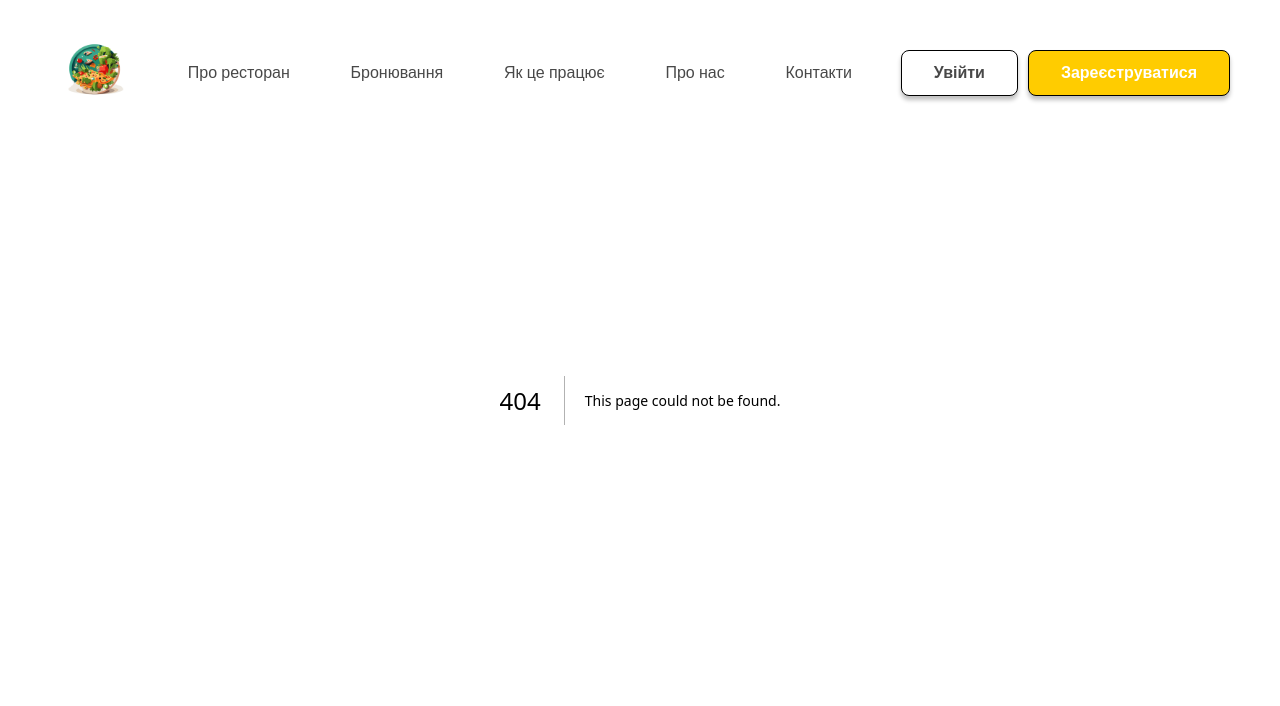
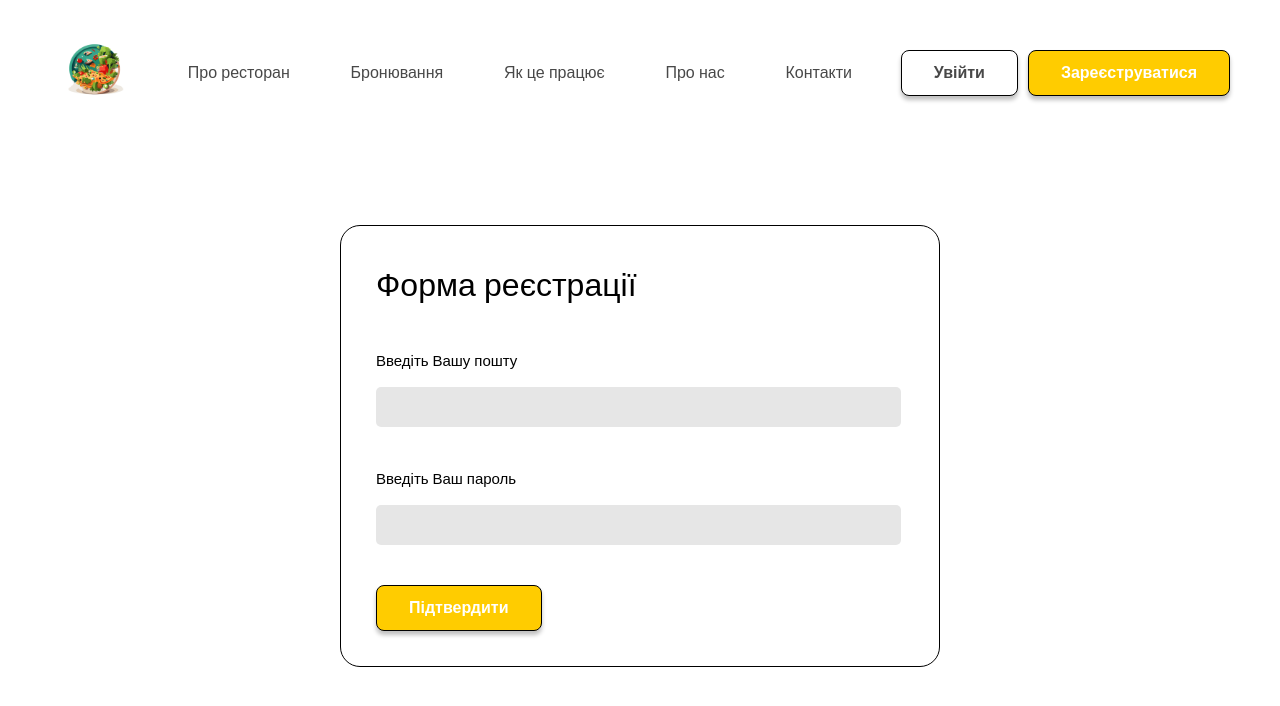
Before and after one commit to zagrebelnio/table-reserve-front, a Next.js app: page /auth in a window 1280 px wide. Before the commit this address had no page. Shown: the top 706 px of the page. Built offline with nearby package versions, Linux system fonts and the light colour scheme.

Commit message:
add auth page

```diff
--- /dev/null
+++ b/src/app/auth/page.js
@@ -0,0 +1,30 @@
+'use client';
+import { PrimaryButton, SecondaryButton } from '@/app/ui/buttons';
+import styles from './page.module.css';
+import { useSearchParams } from 'next/navigation';
+
+export default function Auth() {
+  const searchParams = useSearchParams();
+  const mode = searchParams.get('mode');
+
+  return (
+    <main className={styles.main}>
+      <form className={styles.form}>
+        <h1>{mode === 'login' ? 'З поверненням!' : 'Форма реєстрації'}</h1>
+        {mode === 'signup' && (
+          <>
+            <label>Введіть Ваше ім&apos;я</label>
+            <input type="text" />
+            <label>Введіть Ваше прізвище</label>
+            <input type="text" />
+          </>
+        )}
+        <label>Введіть Вашу пошту</label>
+        <input type="email" />
+        <label>Введіть Ваш пароль</label>
+        <input type="password" />
+        <PrimaryButton>Підтвердити</PrimaryButton>
+      </form>
+    </main>
+  );
+}
--- /dev/null
+++ b/src/app/auth/page.module.css
@@ -0,0 +1,41 @@
+.main {
+  margin-top: 105px;
+  display: flex;
+  justify-content: center;
+}
+
+.form {
+  margin-top: 120px;
+  border: 1px solid var(--fg-color);
+  border-radius: 20px;
+  padding: 35px;
+  display: flex;
+  flex-direction: column;
+  width: 600px;
+}
+
+.form h1 {
+  font-size: 32px;
+  font-weight: 500;
+}
+
+.form label {
+  margin-top: 40px;
+  font-size: 15px;
+  font-weight: 500;
+}
+
+.form input  {
+  margin-top: 15px;
+  height: 40px;
+  border-radius: 5px;
+  background-color: var(--bg-input-color);
+  border: none;
+  padding: 0 10px;
+  width: 525px;
+}
+
+.form button {
+  margin-top: 40px;
+  align-self: start;
+}
--- a/src/app/globals.css
+++ b/src/app/globals.css
@@ -12,6 +12,7 @@
   --title-color: #FFE600;
   --restaurant-color: #0094FF;
   --bg-icon-color: #ECF5FF;
+  --bg-input-color: #E6E6E6;
 }
 
 html,
--- a/src/app/ui/navbar.js
+++ b/src/app/ui/navbar.js
@@ -45,8 +45,12 @@ export default function Navbar() {
         Контакти
       </Link>
       <div className={styles.buttons}>
-        <SecondaryButton>Увійти</SecondaryButton>
-        <PrimaryButton>Зареєструватися</PrimaryButton>
+        <Link href="/auth?mode=login">
+          <SecondaryButton>Увійти</SecondaryButton>
+        </Link>
+        <Link href="/auth?mode=signup">
+          <PrimaryButton>Зареєструватися</PrimaryButton>
+        </Link>
       </div>
     </nav>
   );
```
